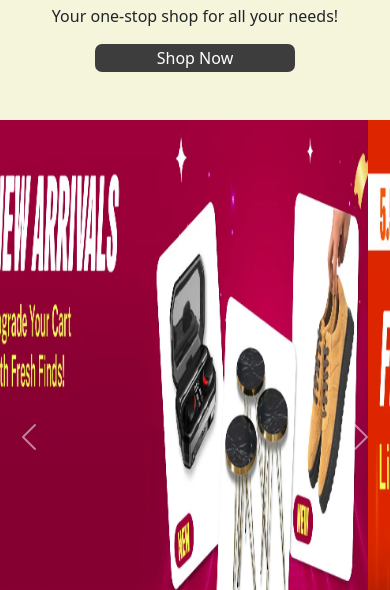
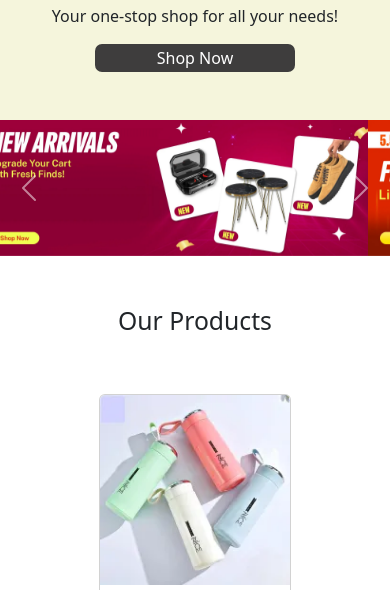
Before and after one commit to UzmaTahir97/ShopEase, a plain HTML site: page index.html in a window 390 px wide. Shown: the part 231-821 px from the top of the page. Drawn offline with nearby package versions, Linux system fonts and the light colour scheme.

Commit message:
Update style.css

```diff
--- a/style.css
+++ b/style.css
@@ -7,7 +7,9 @@
     .custome a{
 display: none;
     }
-
+. carousel-item img{
+   width: 90%;
+   height: auto;
 }
 
 .navbar{
@@ -38,8 +40,9 @@ display: none;
 }
 
 .carousel-item img{
-    height: 75vh !important;
-    width: 100%;
+    height: 100%;
+    width: 95%;
+   display:block;
 }
 .header {
     text-align: center;
```
